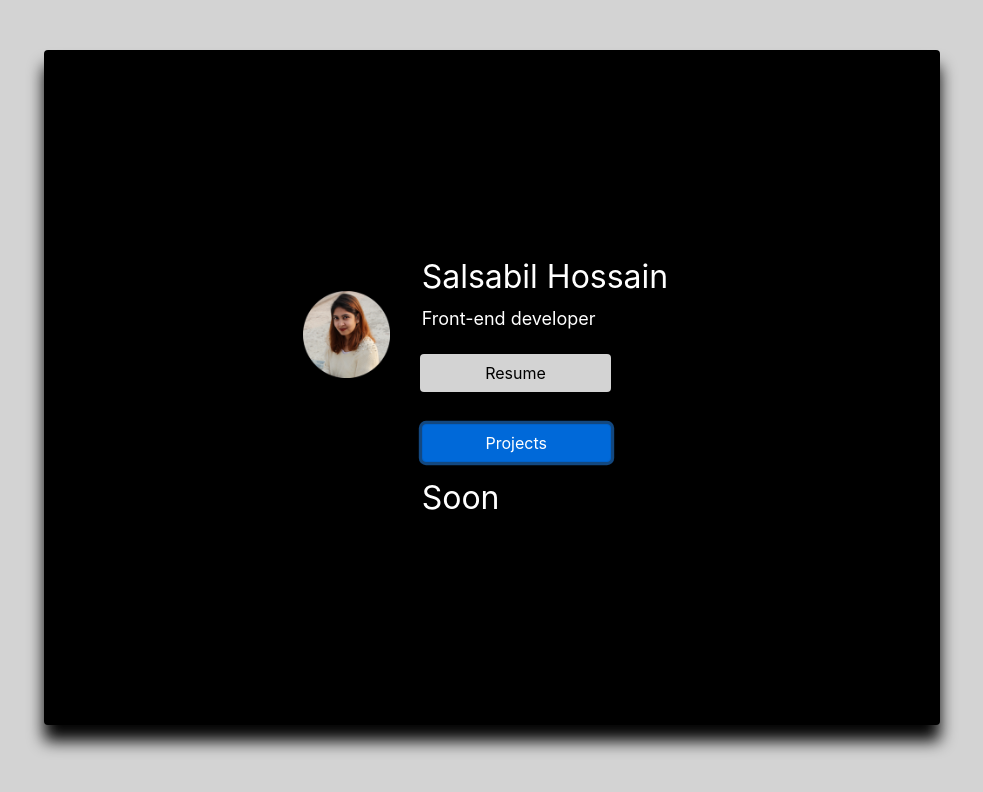
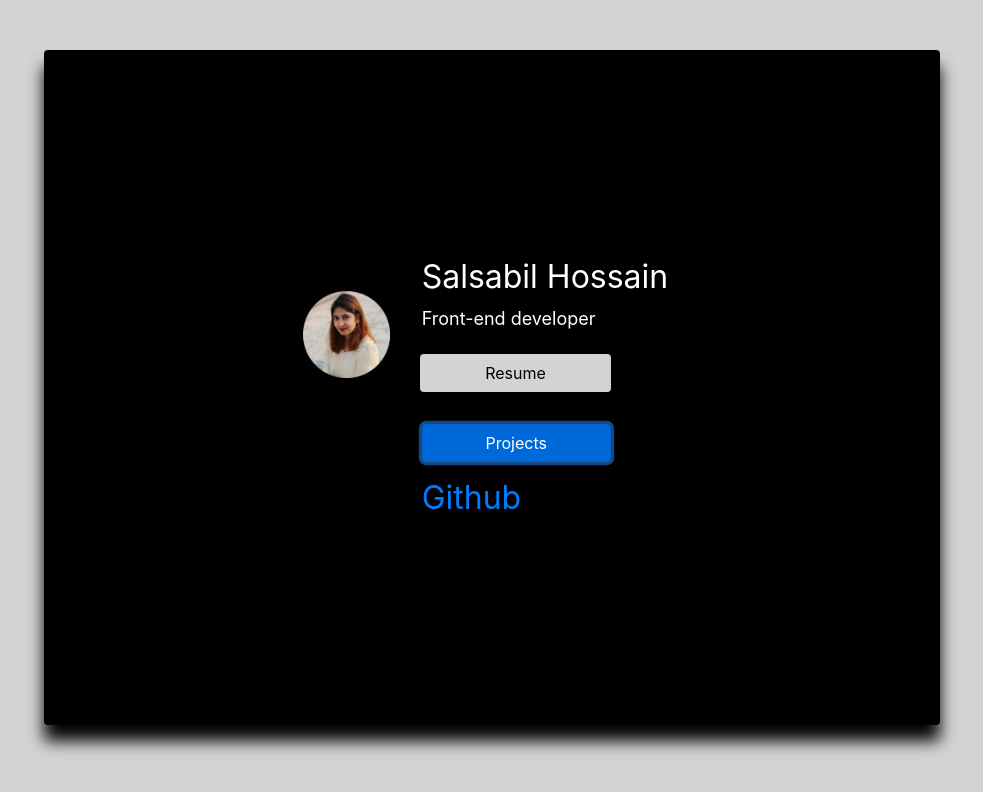
Before and after one commit to SalsabilHossain/Online-Resume, a website: page index.html in a window 1280 px wide. Both pictures are taken after a click on the button "Projects". Shown: the whole page, without its empty margins (148-1131 px from the left). Drawn offline with nearby package versions, Linux system fonts and the light colour scheme.

Commit message:
Add files via upload

```diff
--- a/index.html
+++ b/index.html
@@ -32,7 +32,7 @@
 
 
         <div class="collapse" id="collapseExample">
-          <p>Soon</p>
+          <p><a class="" href="https://github.com/SalsabilHossain?tab=repositories" role="">Github</a>
         </div>
 
       </div>
```
